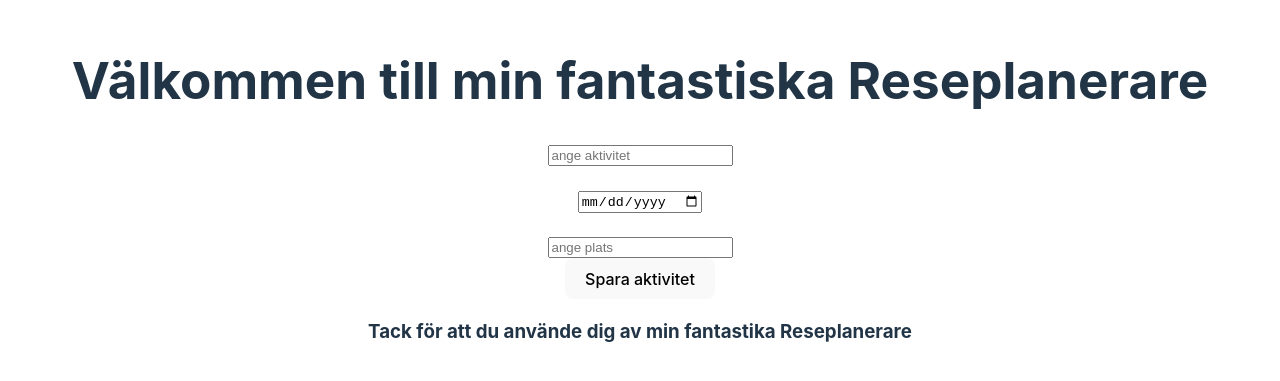
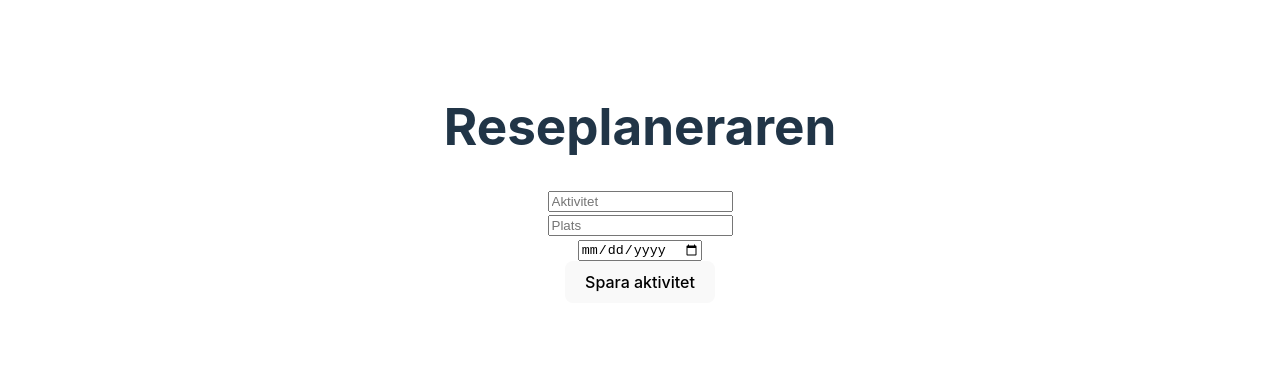
Before and after one commit to FrankNorq/Reseplanerare---Grunder-i-React, a React (Vite) app in the folder reseplanerare/: page / in a window 1280 px wide. Shown: the part 209-590 px from the top of the page. Built offline with nearby package versions, Linux system fonts and the light colour scheme.

Commit message:
Basic function done

```diff
--- a/reseplanerare/src/App.jsx
+++ b/reseplanerare/src/App.jsx
@@ -1,22 +1,22 @@
-import { useState } from 'react'
-import './App.css'
-import CreateForm from './Components/Form/ActivityForm'
-import HeaderComponent from './Components/Form/Layout/header'
-import FooterComponent from './Components/Form/Layout/footer'
+import { useState, useEffect } from 'react';
+import './App.css';
+import TravelForm from './Components/Form/TravelForm';
+import TravelList from './Components/Form/TravelList';
 
 
 function App() {
-  const [newState,setState] = useState()
-  return (
-    <>
-    {/* här importerar jag mina olika komponenter till main  */}
-<HeaderComponent></HeaderComponent>
-<CreateForm title="UnderRubrik med props"></CreateForm>
-<FooterComponent></FooterComponent>
+  const [travels, setTravels] = useState([]);
 
-
-    </>
-  )
+  const addTravel = (travel) => {
+      setTravels([...travels, travel]);
+  };
+return (
+  <div className="app">
+     <h1>Reseplaneraren</h1>
+<TravelForm addTravel = {addTravel}></TravelForm>
+<TravelList travels = {travels}></TravelList>
+</div>
+)
 }
 
-export default App
+export default App;
--- a/reseplanerare/src/Components/Form/ActivityForm.jsx
+++ b/reseplanerare/src/Components/Form/ActivityForm.jsx
@@ -1,26 +1,15 @@
-import FormActivity from "./FormActivity";
-import FormDate from "./FormDate";
-import FormPlace from "./FormPlace";
-function CreateForm({ title }) {
-    // här hanteras inputs
-    const handleSubmit = (event) => {
-      event.preventDefault();
-      const plats = event.target.plats.value;
-      const datum = event.target.datum.value;
-      const aktivitet = event.target.aktivitet.value
-      console.log({plats,datum,aktivitet});
 
+function ActivityForm({activity,setActivity}) {
+    return (
+        <div className="activityForm">
+            <input
+            type="text"
+            value={activity}
+            onChange={(e) => setActivity(e.target.value)}
+                placeholder="Aktivitet"
+                required />
+        </div>
+    );
+}
 
-    }
-//  detta är min form som jag skapar med CreateForm
-      return ( <form className="h" onSubmit={handleSubmit}>
-       <FormActivity></FormActivity>
-       <FormDate></FormDate>
-       <FormPlace></FormPlace>
-       <button>Spara aktivitet</button>
-      </form>
-
-       );
-  }
-
-  export default CreateForm;
+export default ActivityForm;
--- /dev/null
+++ b/reseplanerare/src/Components/Form/DateForm.jsx
@@ -0,0 +1,15 @@
+
+function DateForm({ date, setDate }) {
+    return (
+        <div>
+            <input
+                type="date"
+                value={date}
+                onChange={(e) => setDate(e.target.value)}
+                required
+            />
+        </div>
+    );
+}
+
+export default DateForm;
--- /dev/null
+++ b/reseplanerare/src/Components/Form/DestinationForm.jsx
@@ -0,0 +1,16 @@
+
+function DestinationForm({ destination, setDestination }) {
+    return (
+      <div>
+      <input
+          type="text"
+          value={destination}
+          onChange={(e) => setDestination(e.target.value)}
+          placeholder="Plats"
+          required
+      />
+  </div>
+    );
+}
+
+export default DestinationForm;
--- a/reseplanerare/src/Components/Form/FormActivity.jsx
+++ /dev/null
@@ -1,13 +0,0 @@
-import React from 'react';
-
-const FormActivity = ({ title, handleSubmit }) => {
-  return (
-    <form className="h" onSubmit={handleSubmit}>
-      <h4>{title}</h4>
-      <input type="text" name="aktivitet" placeholder="ange aktivitet" required />
-
-    </form>
-  );
-};
-
-export default FormActivity;
--- a/reseplanerare/src/Components/Form/FormDate.jsx
+++ /dev/null
@@ -1,13 +0,0 @@
-import React from 'react';
-
-const FormDate = ({ title, handleSubmit }) => {
-  return (
-    <form className="h" onSubmit={handleSubmit}>
-      <h4>{title}</h4>
-      <input type="date" name="datum" placeholder="ange datum" required />
-
-    </form>
-  );
-};
-
-export default FormDate;
--- a/reseplanerare/src/Components/Form/FormPlace.jsx
+++ /dev/null
@@ -1,13 +0,0 @@
-import React from 'react';
-
-const FormPlace = ({ title, handleSubmit }) => {
-  return (
-    <form className="h" onSubmit={handleSubmit}>
-      <h4>{title}</h4>
-      <input type="text" name="plats" placeholder="ange plats" required />
-
-    </form>
-  );
-};
-
-export default FormPlace;
--- /dev/null
+++ b/reseplanerare/src/Components/Form/TravelForm.jsx
@@ -0,0 +1,29 @@
+import { useState,useEffect } from 'react';
+import ActivityForm from './ActivityForm';
+import DestinationForm from './DestinationForm';
+import DateForm from './DateForm';
+
+function TravelForm({addTravel}) {
+    const [activity,setActivity] = useState("");
+    const [destination,setDestination] = useState("");
+    const [date,setDate] = useState("")
+    function handleSubmit(event) {
+        event.preventDefault();
+        addTravel({activity, destination,date});
+        setActivity("");
+        setDestination("");
+        setDate("")
+
+
+    }
+    return (
+        < form onSubmit={handleSubmit}>
+            <ActivityForm activity= {activity} setActivity={setActivity} />
+            <DestinationForm deistination ={destination} setDestination={setDestination} />
+            <DateForm date ={date} setDate={setDate} />
+            <button type='submit'>Spara aktivitet</button>
+        </form>
+    );
+}
+
+export default TravelForm;
--- /dev/null
+++ b/reseplanerare/src/Components/Form/TravelList.jsx
@@ -0,0 +1,13 @@
+function TravelList({ travels }) {
+    return (
+        <ul>
+            {travels.map((travel, index) => (
+                <li key={index}>
+                    {travel.activity} - {travel.destination} - {travel.date}
+                </li>
+            ))}
+        </ul>
+      );
+}
+
+export default TravelList;
```
